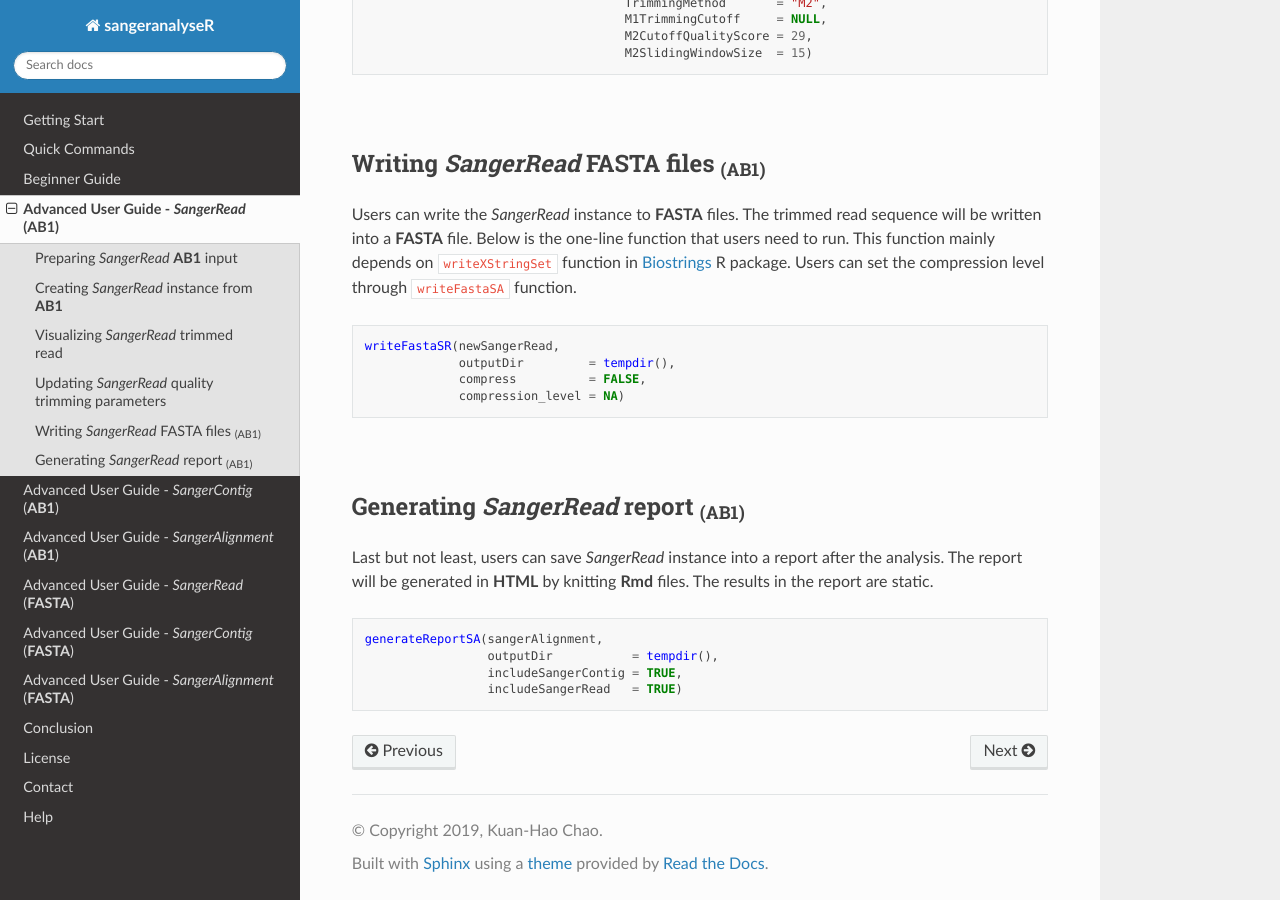
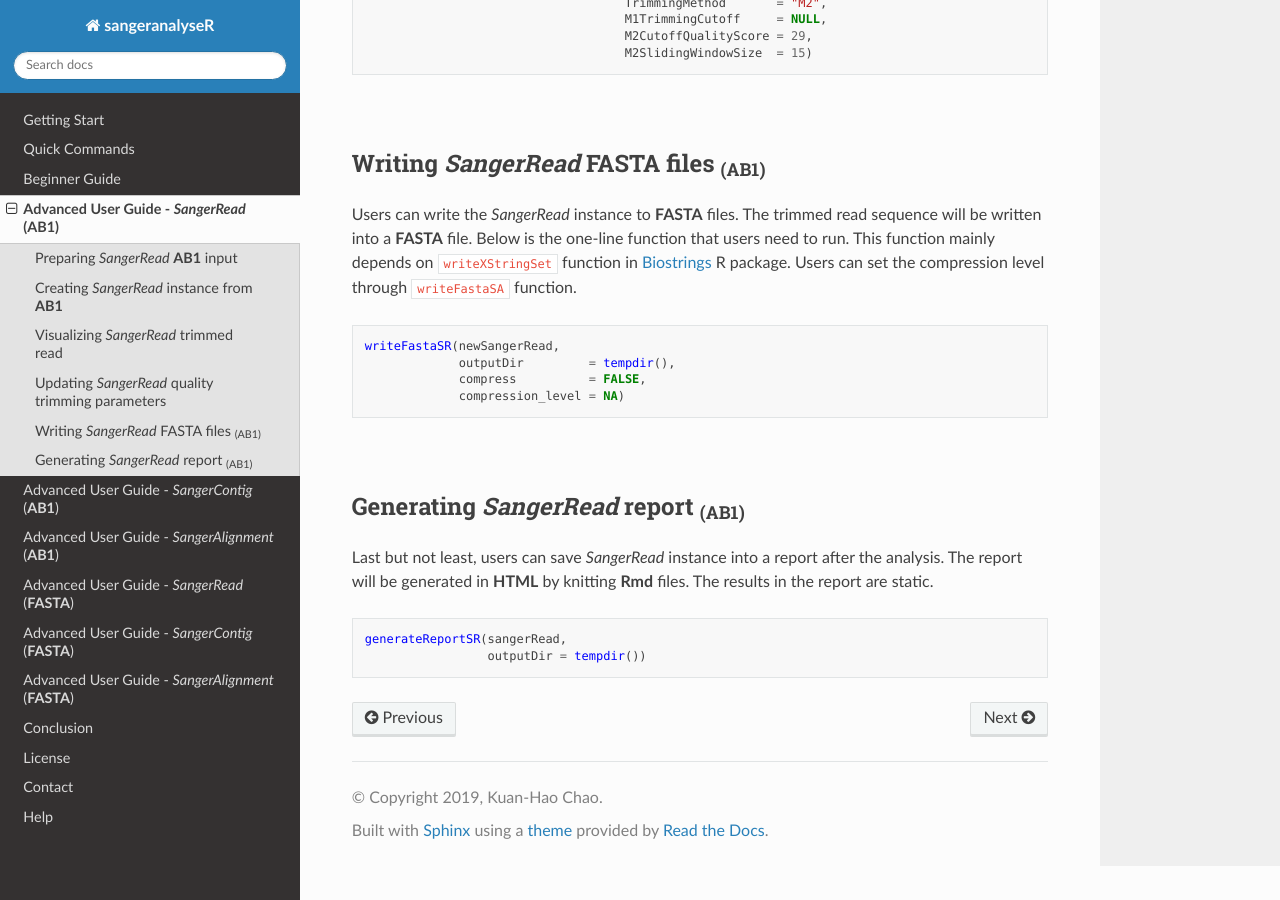
Before and after one commit to roblanf/sangeranalyseR, a Sphinx documentation site: the page built from docs/source/content/advance_user_SangerRead_ab1.rst, in a window 1280 px wide and 900 px high, scrolled down 2985 px. Built offline with Sphinx 7.4.7 and the Read the Docs theme 2.0.0, drawn with Linux system fonts in a browser that asks for light colours.

Commit message:
Update Read the docs documentation

```diff
--- a/docs/source/content/advance_user_SangerRead_ab1.rst
+++ b/docs/source/content/advance_user_SangerRead_ab1.rst
@@ -126,7 +126,5 @@ Last but not least, users can save *SangerRead* instance into a report after the
 
 .. code-block:: R
 
-   generateReportSA(sangerAlignment,
-                    outputDir           = tempdir(),
-                    includeSangerContig = TRUE,
-                    includeSangerRead   = TRUE)
+   generateReportSR(sangerRead,
+                    outputDir = tempdir())
```
Also changed, not shown: 4 other files.
